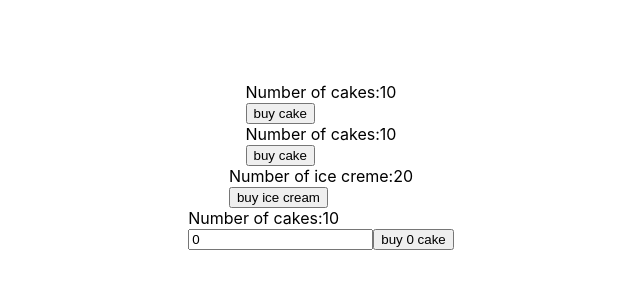
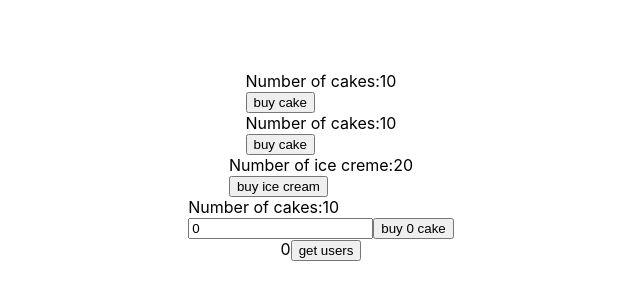
Before and after one commit to sinaGh-cyber/react-redux-simple-practic, a React (Create React App) app: page / in a window 1280 px wide. Shown: the part 234-534 px from the top of the page, without its empty margins (319-959 px from the left). Built offline with nearby package versions, Linux system fonts and the light colour scheme.

Commit message:
UsersContainer created and added to App

```diff
--- a/src/App.js
+++ b/src/App.js
@@ -5,6 +5,7 @@ import store from './redux/store';
 import HookCakeContainer from './components/HookCakeContainer/HookCakeContainer';
 import IceCreamContainer from './components/IceCreamContainer/IceCreamContainer';
 import CakeContainerWithPayload from './components/CakeContainerWithPayload/CakeContainerWithPayload';
+import UsersContainer from './components/UsersContainer/UsersContainer';
 
 function App() {
   return (
@@ -14,6 +15,7 @@ function App() {
         <HookCakeContainer />
         <IceCreamContainer />
         <CakeContainerWithPayload />
+        <UsersContainer />
       </Provider>
     </div>
   );
--- /dev/null
+++ b/src/components/UsersContainer/UsersContainer.jsx
@@ -0,0 +1,32 @@
+import { useDispatch, useSelector } from 'react-redux';
+import { fetchUsers } from '../../redux/users/usersActions';
+
+const UsersContainer = () => {
+  const dispatch = useDispatch();
+  const usersData = useSelector((stat) => stat.users);
+  const { users, error, isLoading } = usersData;
+  return (
+    <div>
+      {isLoading ? (
+        <p>LOADING...</p>
+      ) : error ? (
+        <p>{error}</p>
+      ) : (
+        users.length &&
+        usersData &&
+        users.map((user) => {
+         return <p key={user.id}>{user.name}</p>;
+        })
+      )}
+      <button
+        onClick={() => {
+          dispatch(fetchUsers());
+        }}
+      >
+        get users
+      </button>
+    </div>
+  );
+};
+
+export default UsersContainer;
```
